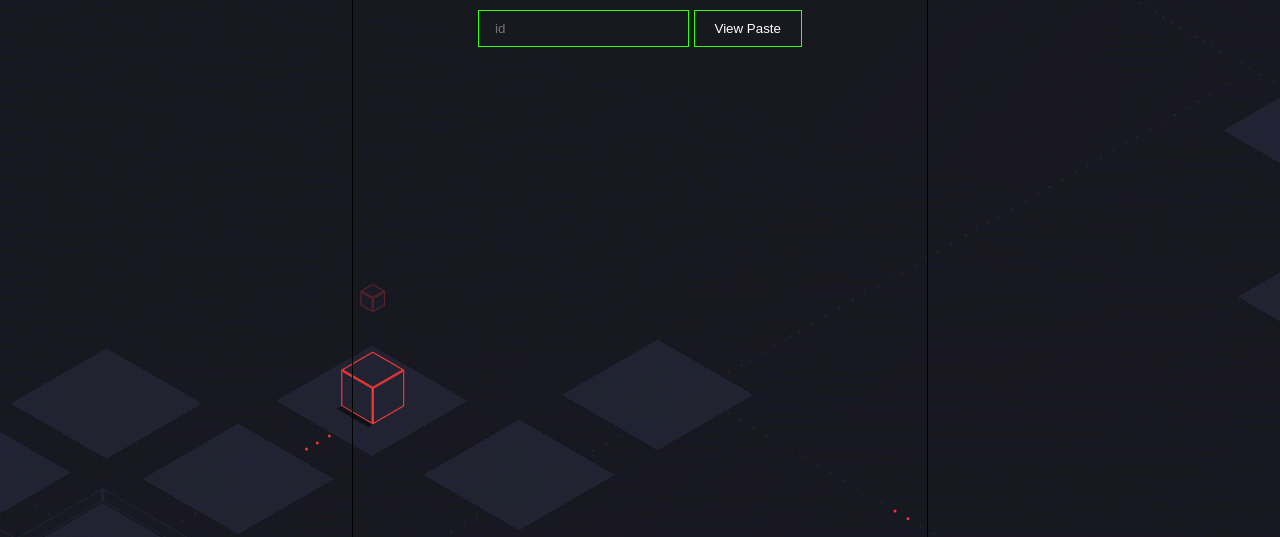
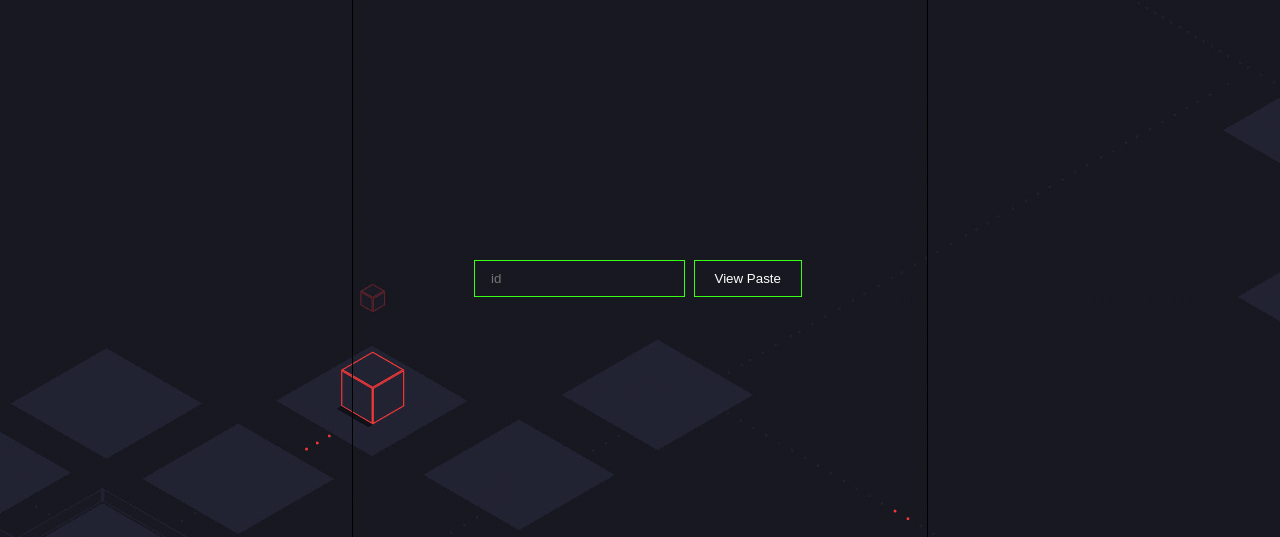
Before and after one commit to r4j0x00/django-pastebin, a Django app: template pastebin/pastebin/templates/view.html in a window 1280 px wide. Shown: the part 89-626 px from the top of the page. Run offline with Django 3.2, Linux system fonts and the light colour scheme; the template is opened without the code that fills it, so the values that code supplies are empty.

Commit message:
Added files

```diff
--- a/pastebin/pastebin/templates/view.html
+++ b/pastebin/pastebin/templates/view.html
@@ -20,6 +20,8 @@
 	border: 1px solid #39FF14;
 	padding: 10px 16px;
 	color: white;
+	position: relative;
+	right: 4px;
 }
 .sb {
 	background: transparent;
@@ -27,7 +29,11 @@
 	color: white;
 	padding: 10px 20px;
 }
-@media screen and (max-width: 500px) {
+.frm {
+	position: relative;
+	top: 250px;
+}
+@media screen and (max-width: 880px) {
     .center {
       width: 100%;
     }
@@ -37,12 +43,12 @@
 <body background="{% static "back.gif" %}">
 <div class='center'>
 	<center>
-		<form method='POST'>
+		<form method='POST' class='frm'>
 			<input type='text' name='id' class='inp'placeholder='id'> <button type='submit' class='sb'>View Paste</button>
-			<br />
-			<br />
-			<font color="red">{{ msg }}</font>
 		</form>
+		<br />
+		<br />
+		<font color="red">{{ msg }}</font>
 	</center>
 </div>
 
```
Also changed, not shown: test/file.js (deleted, +0 -14 lines), test/file.py (deleted, +0 -33 lines), 1 other file.
